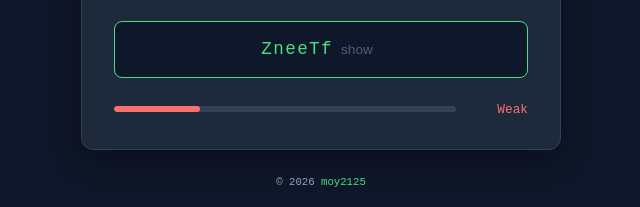
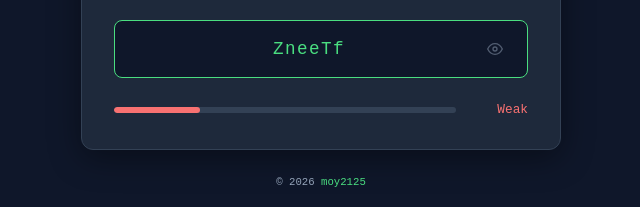
Before and after one commit to moy2125/pass-generator, a website: page index.html in a window 1280 px wide. Both pictures are taken after a click on the button "Generate". Shown: the part 524-731 px from the top of the page, 319-959 px from the left. Drawn offline with Linux system fonts and the light colour scheme.

Commit message:
fix: position visibility icon to the right of result box

```diff
--- a/index.html
+++ b/index.html
@@ -57,9 +57,14 @@
             </div>
 
             <div id="result-box">
-                <span id="result">&#8212;</span>
+                <div id="result-wrapper">
+                    <span id="result">&#8212;</span>
+                </div>
                 <button id="btn-toggle-visibility" type="button" title="Toggle visibility" class="toggle-visibility hidden">
-                    <span class="visibility-icon"></span>
+                    <svg width="16" height="16" viewBox="0 0 24 24" fill="none" stroke="currentColor" stroke-width="2" stroke-linecap="round" stroke-linejoin="round">
+                        <path d="M1 12s4-8 11-8 11 8 11 8-4 8-11 8-11-8-11-8z"></path>
+                        <circle cx="12" cy="12" r="3"></circle>
+                    </svg>
                 </button>
             </div>
             <div id="strength-container" class="strength-container">
--- a/styles.css
+++ b/styles.css
@@ -194,11 +194,22 @@ h1 {
     border-color: var(--accent);
 }
 
+#result-box {
+    display: flex;
+    align-items: center;
+    justify-content: center;
+}
+
+#result-wrapper {
+    display: flex;
+    justify-content: center;
+    flex: 1;
+}
+
 #result {
     font-size: 1.1rem;
     color: var(--muted);
     word-break: break-all;
-    text-align: center;
     letter-spacing: 0.08em;
 }
 
@@ -210,11 +221,13 @@ h1 {
     background: none;
     border: none;
     cursor: pointer;
-    padding: 0.25rem 0.5rem;
-    font-size: 0.85rem;
+    padding: 0.25rem;
     opacity: 0.5;
     transition: opacity 0.2s;
     color: var(--muted);
+    display: flex;
+    align-items: center;
+    justify-content: center;
 }
 
 .toggle-visibility:hover {
@@ -224,10 +237,6 @@ h1 {
 
 .toggle-visibility.hidden {
     display: none;
-}
-
-.visibility-icon::before {
-    content: "show";
 }
 
 #result.masked {
```
